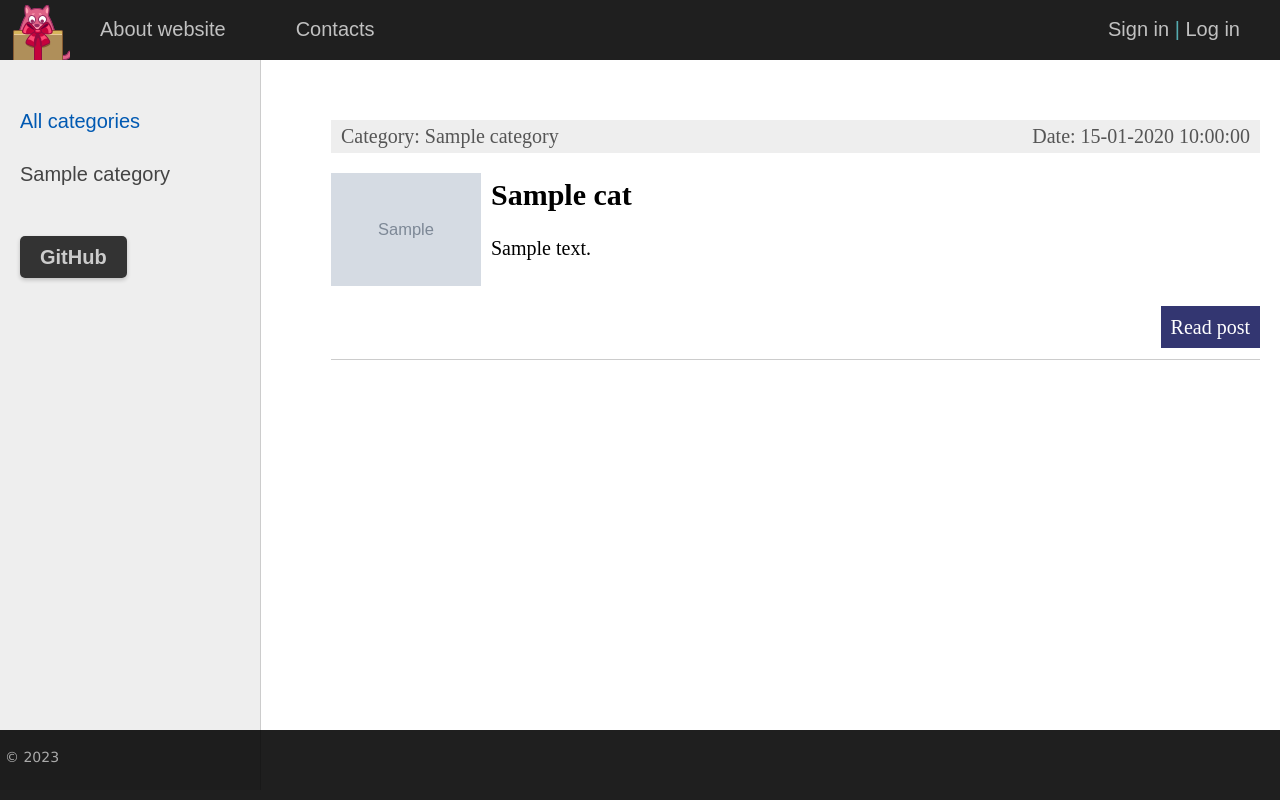
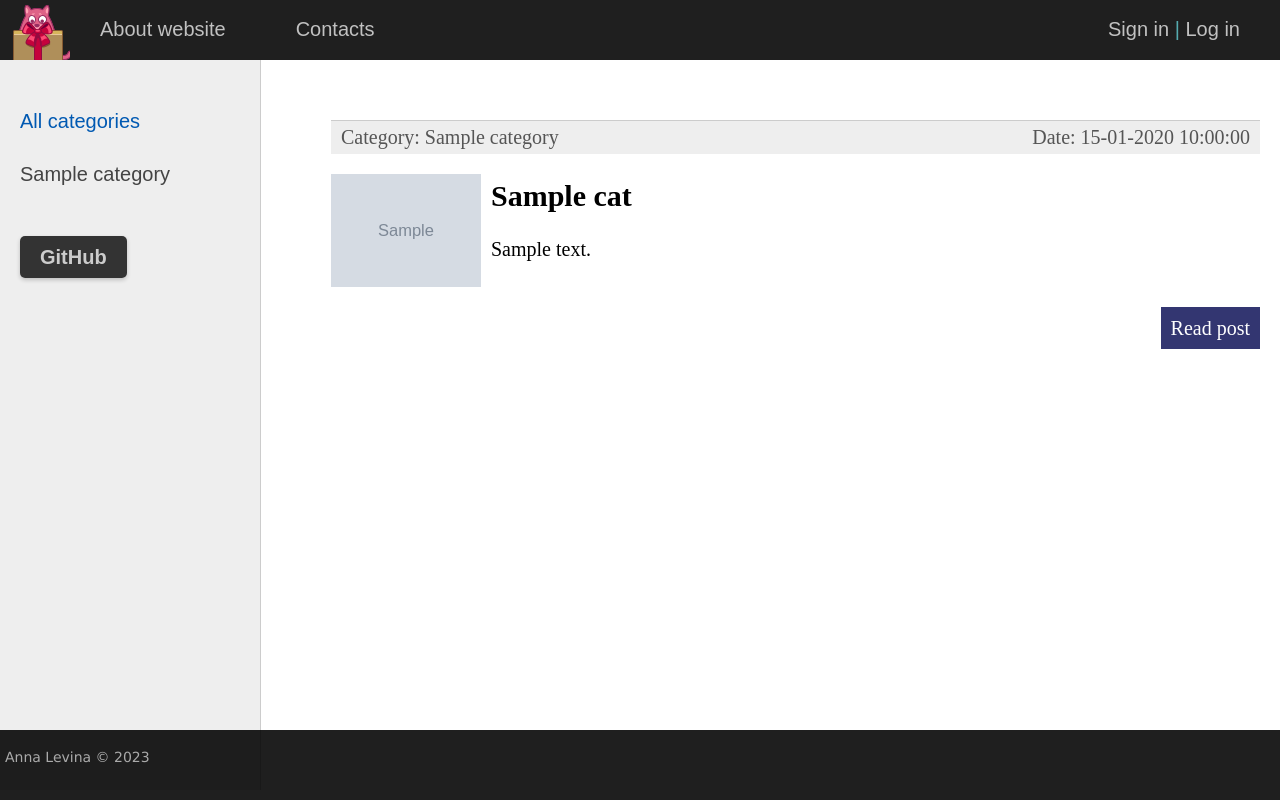
Before and after one commit to levina-anna/Famous_Cats, a Django app: page / in a window 1280 px wide. Run offline with Django 4.2, Linux system fonts and the light colour scheme; tables that the repository leaves empty hold one stand-in row (values such as "Sample post"); grey boxes marked "Sample" are stand-in pictures.

Commit message:
update styles

```diff
--- a/coolsite/cats/static/cats/css/styles.css
+++ b/coolsite/cats/static/cats/css/styles.css
@@ -32,6 +32,7 @@ img.img-article-left.thumb {
 
 p.link-read-post {
 	text-align: right;
+	margin-bottom: 30px;
 }
 p.link-read-post a {
 	padding: 10px;
@@ -63,7 +64,7 @@ ul.list-articles {
 	padding: 0;
 }
 ul.list-articles li {
-	border-bottom: 1px solid #ccc;
+	border-top: 1px solid #ccc;
 }
 
 .table-page {
@@ -108,7 +109,7 @@ ul.mainmenu li a {
 	text-decoration: none;
 }
 ul.mainmenu li a:hover {
-	color: #FDA83D;
+	color: #55abaf;
 }
 
 .panelitems {
--- a/coolsite/cats/templates/cats/base.html
+++ b/coolsite/cats/templates/cats/base.html
@@ -109,7 +109,7 @@
 <!-- Footer -->
 <tr><td valign=top>
     <div id="footer">
-        <p>&copy; 2023</p>
+        <p>Anna Levina &copy; 2023</p>
     </div>
 </td></tr></table>
 <!-- Конец footer'а и страницы -->
```
